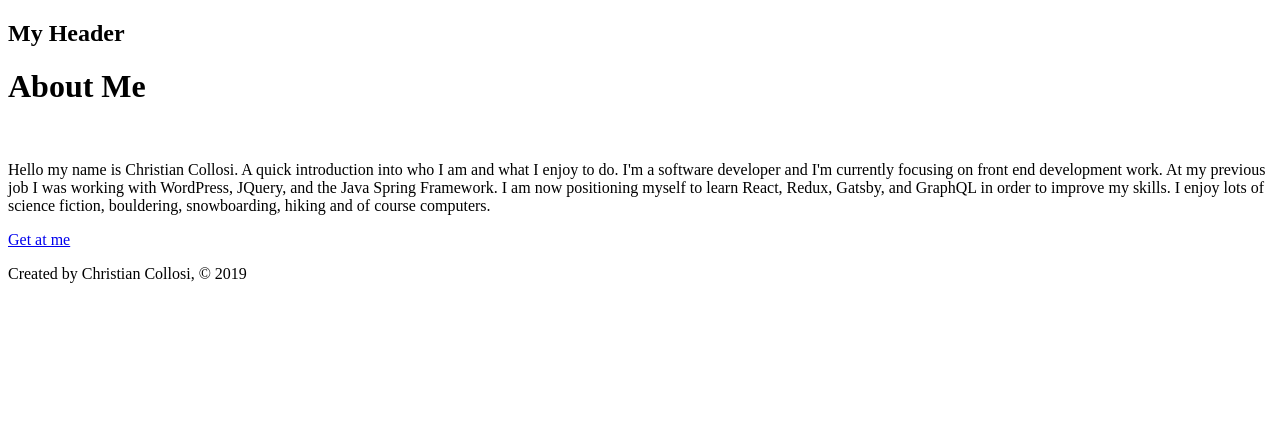
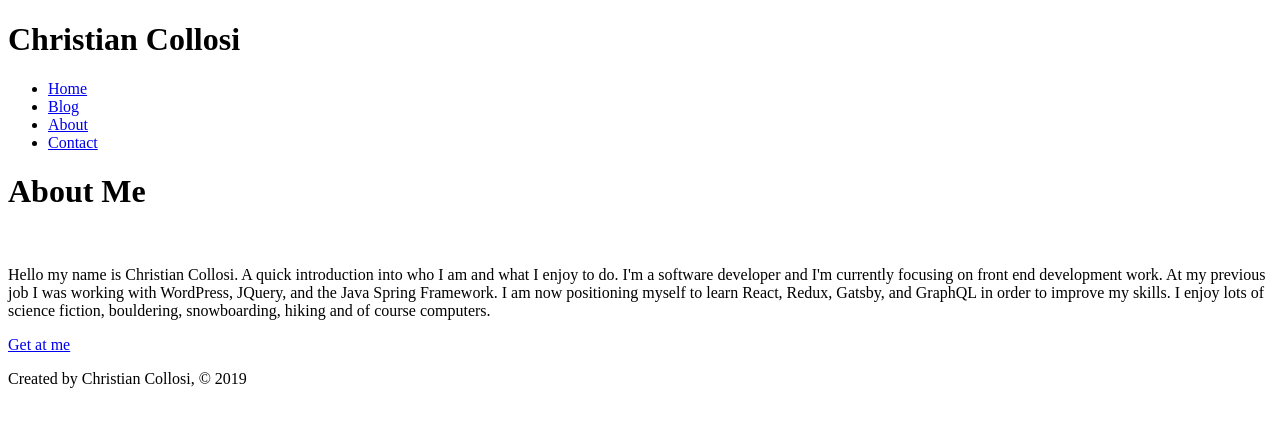
Before and after one commit to collosic/the-great-grazie, a Gatsby site: page /about in a window 1280 px wide. Built offline with nearby package versions, Linux system fonts and the light colour scheme; Gatsby itself is replaced by a stand-in of ours.

Commit message:
Add a layout component

```diff
--- a/src/components/footer.js
+++ b/src/components/footer.js
@@ -1,11 +1,9 @@
-import React from "react"
+import React from 'react';
 
-const Footer = () => {
-  return (
-    <footer>
-      <p>Created by Christian Collosi, © 2019</p>
-    </footer>
-  )
-}
+const Footer = () => (
+  <footer>
+    <p>Created by Christian Collosi, © 2019</p>
+  </footer>
+);
 
-export default Footer
+export default Footer;
--- a/src/components/header.js
+++ b/src/components/header.js
@@ -1,11 +1,26 @@
-import React from "react"
+import React from 'react';
+import { Link } from 'gatsby';
 
-const Header = () => {
-  return (
-    <div>
-      <h2>My Header</h2>
-    </div>
-  )
-}
+const Header = () => (
+  <header>
+    <h1>Christian Collosi</h1>
+    <nav>
+      <ul>
+        <li>
+          <Link to="/">Home</Link>
+        </li>
+        <li>
+          <Link to="/blog">Blog</Link>
+        </li>
+        <li>
+          <Link to="/about">About</Link>
+        </li>
+        <li>
+          <Link to="/contact">Contact</Link>
+        </li>
+      </ul>
+    </nav>
+  </header>
+);
 
-export default Header
+export default Header;
--- /dev/null
+++ b/src/components/layout.js
@@ -0,0 +1,13 @@
+import React from 'react';
+import Header from './header';
+import Footer from './footer';
+
+const Layout = props => (
+  <div>
+    <Header />
+    {props.children}
+    <Footer />
+  </div>
+);
+
+export default Layout;
--- a/src/pages/about.js
+++ b/src/pages/about.js
@@ -1,29 +1,25 @@
-import React from "react"
-import { Link } from "gatsby"
-import Footer from "../components/footer"
-import Header from "../components/header"
+import React from 'react';
+import { Link } from 'gatsby';
+import Layout from '../components/layout';
 
-const AboutPage = () => {
-  return (
-    <div>
-      <Header />
+const AboutPage = () => (
+  <div>
+    <Layout>
       <h1>About Me</h1>
       <br />
       <p>
-        Hello my name is Christian Collosi. A quick introduction into who I am
-        and what I enjoy to do. I'm a software developer and I'm currently
-        focusing on front end development work. At my previous job I was working
-        with WordPress, JQuery, and the Java Spring Framework. I am now
-        positioning myself to learn React, Redux, Gatsby, and GraphQL in order
-        to improve my skills. I enjoy lots of science fiction, bouldering,
-        snowboarding, hiking and of course computers.
+          Hello my name is Christian Collosi. A quick introduction into who I am and what I enjoy to
+          do. I'm a software developer and I'm currently focusing on front end development work. At
+          my previous job I was working with WordPress, JQuery, and the Java Spring Framework. I am
+          now positioning myself to learn React, Redux, Gatsby, and GraphQL in order to improve my
+          skills. I enjoy lots of science fiction, bouldering, snowboarding, hiking and of course
+          computers.
       </p>
       <p>
         <Link to="/contact">Get at me</Link>
       </p>
-      <Footer />
-    </div>
-  )
-}
+    </Layout>
+  </div>
+);
 
-export default AboutPage
+export default AboutPage;
```
Also changed, not shown: package.json (+9 -2 lines), src/pages/blog.js (+9 -12 lines), src/pages/contact.js (+11 -13 lines), src/pages/index.js (+15 -18 lines), 2 other files.
